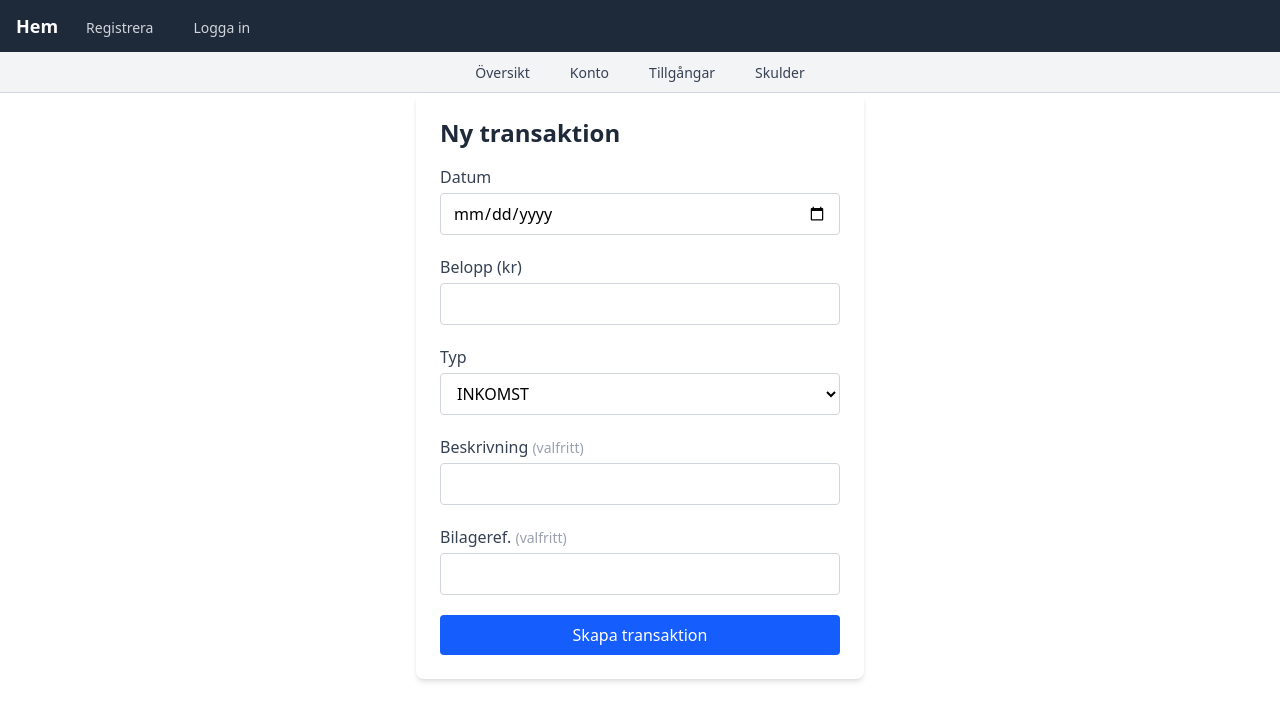
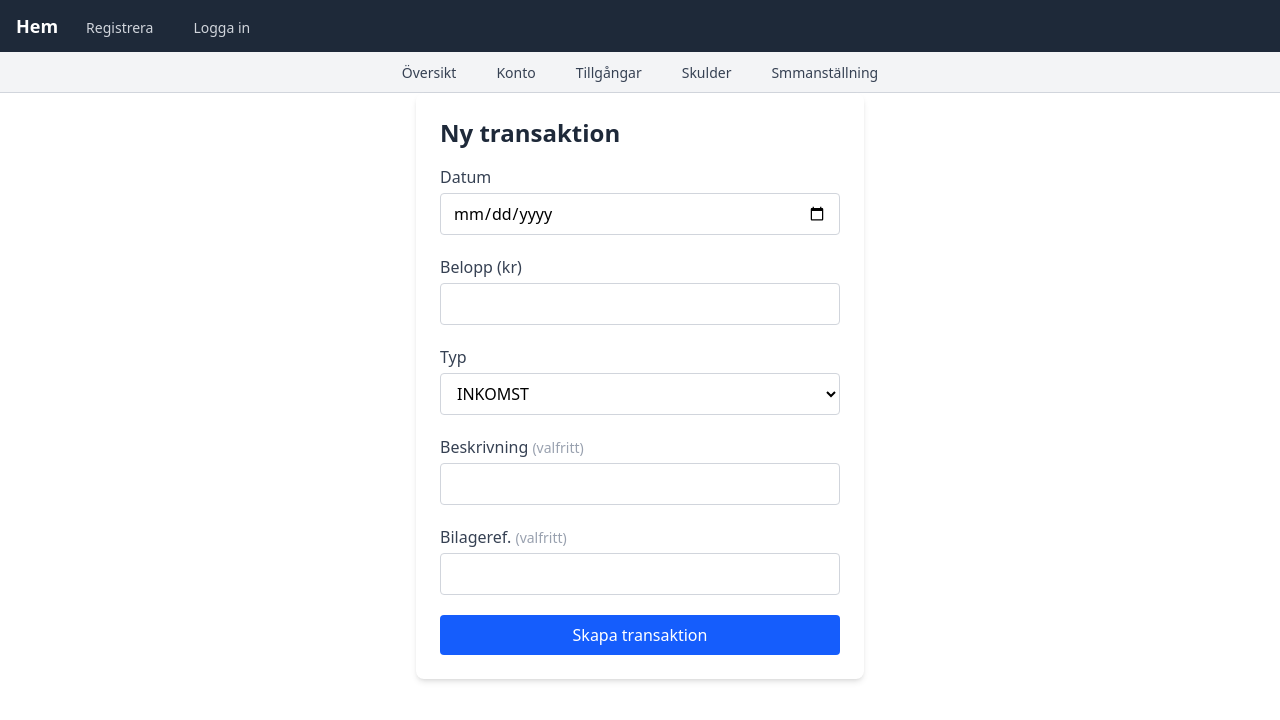
Before and after one commit to ludwig-dev/godmansbok-fe, a React (Vite) app: page /clients/1/accounts/1/transactions/new in a window 1280 px wide. Shown: the top 720 px of the page. Built offline with nearby package versions, Linux system fonts and the light colour scheme; no server answers.

Commit message:
Fix typo in ClientNavbar for "Sammanställning" tab label

```diff
--- a/src/components/UI/ClientNavbar.tsx
+++ b/src/components/UI/ClientNavbar.tsx
@@ -13,6 +13,7 @@ export default function ClientNavbar() {
     { label: "Konto", to: `/clients/${cid}/accounts` },
     { label: "Tillgångar", to: `/clients/${cid}/other-assets` },
     { label: "Skulder", to: `/clients/${cid}/liabilities` },
+    { label: "Smmanställning", to: `/clients/${cid}/summary` },
   ];
 
   // 3) Läs av nuvarande sökväg för att markera aktiv flik
@@ -28,11 +29,10 @@ export default function ClientNavbar() {
               <li key={tab.to}>
                 <Link
                   to={tab.to}
-                  className={`px-3 py-1 rounded-md text-sm font-medium transition ${
-                    isActive
+                  className={`px-3 py-1 rounded-md text-sm font-medium transition ${isActive
                       ? "bg-blue-600 text-white"
                       : "text-gray-700 hover:bg-blue-200"
-                  }`}
+                    }`}
                 >
                   {tab.label}
                 </Link>
```
